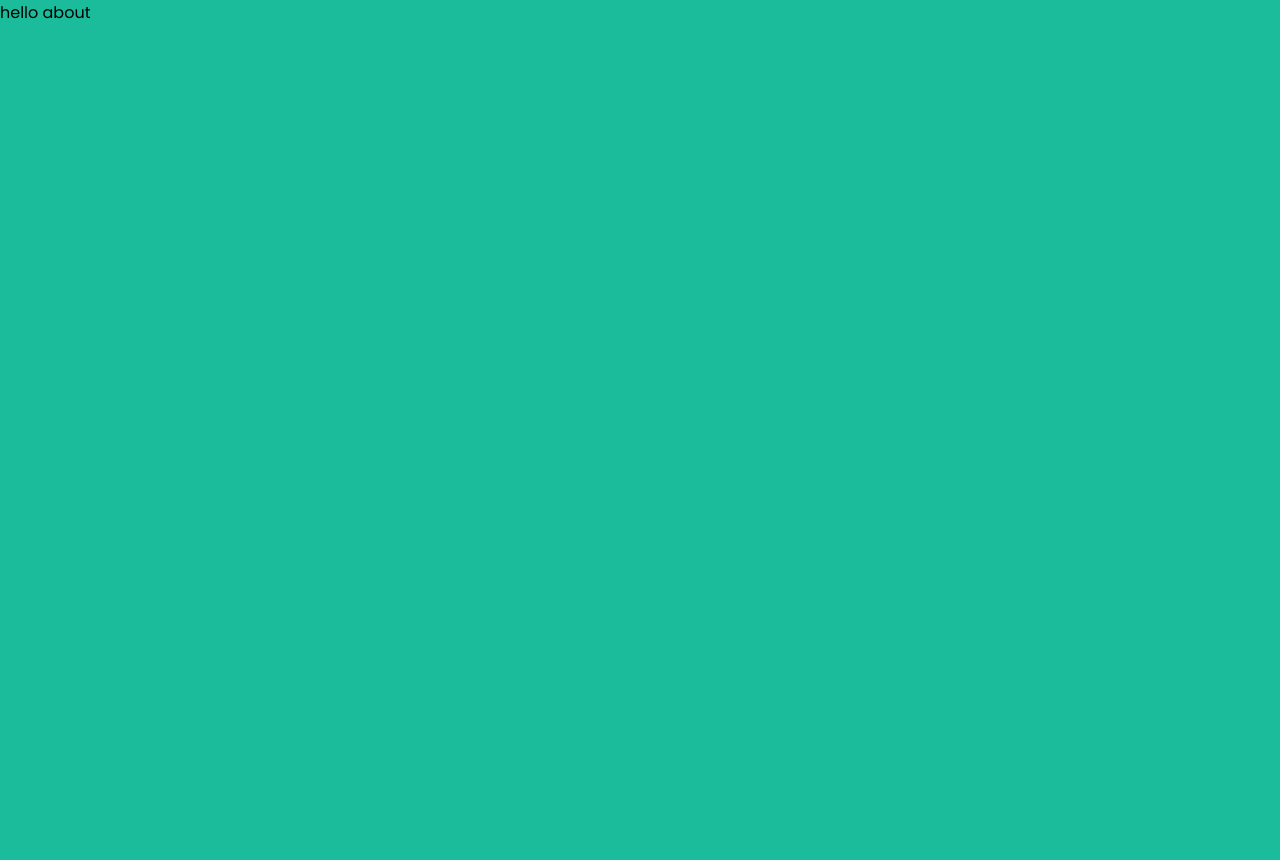
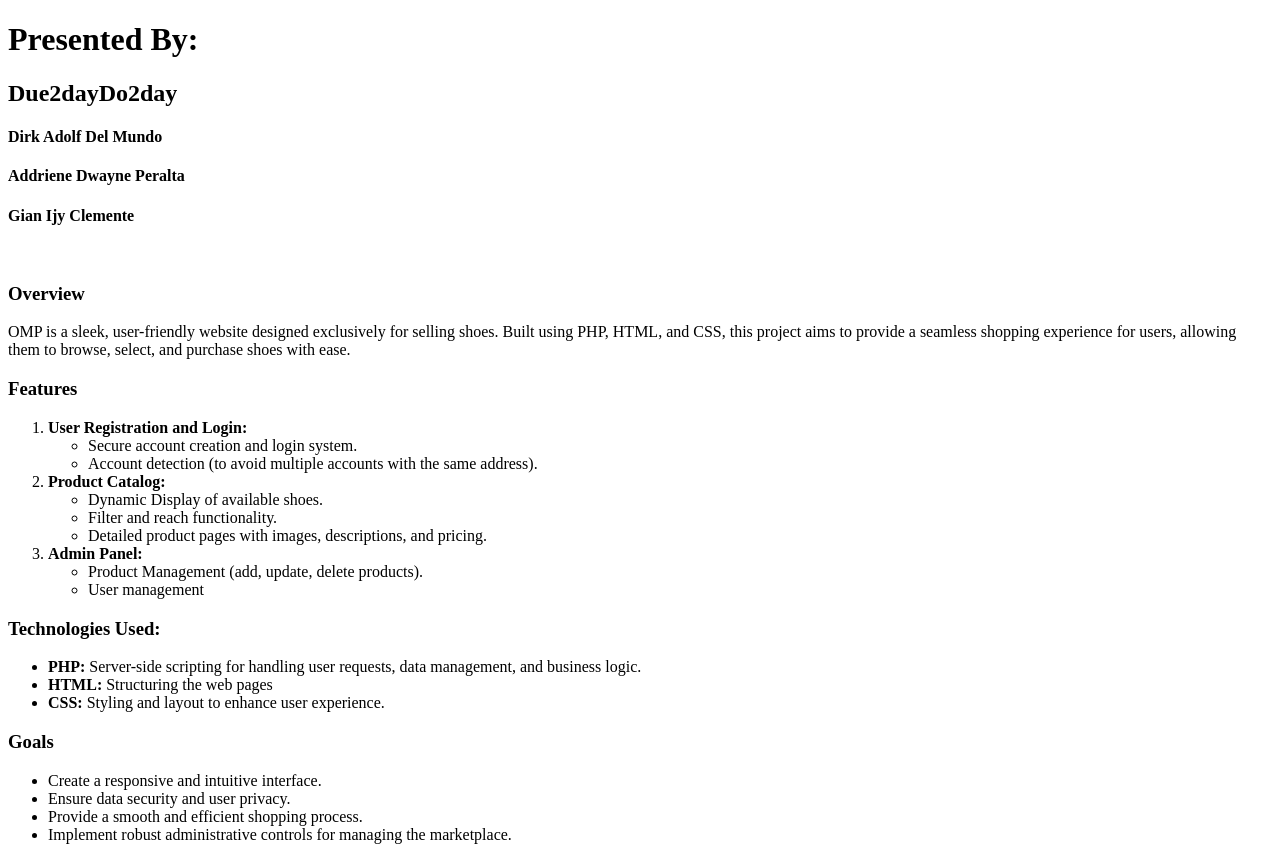
Before and after one commit to Gianijy/PHP-Final, a PHP site: page /about.php in a window 1280 px wide. Before the commit the page is almost empty. Before the commit the page ends 19 px from the top, so only its background shows below. Run offline with PHP 8.4, Linux system fonts and the light colour scheme.

Commit message:
Update about.php

```diff
--- a/PHP-final/about.php
+++ b/PHP-final/about.php
@@ -5,13 +5,71 @@
     <meta name="viewport" content="width=device-width, initial-scale=1.0">
     <title>About</title>
     <link rel="shortcut icon" type="x-icon" href="upperlogo.png">
-    <link rel="stylesheet" href="style.css">
+    <!-- <link rel="stylesheet" href="style.css"> -->
     <link rel="stylesheet" href="https://cdnjs.cloudflare.com/ajax/libs/font-awesome/5.15.2/css/all.min.css"/>
 </head>
 <body>
-<?php
+    <div class="heading">
+        <h1>Presented By:</h1>
+        <h2>Due2dayDo2day</h2>
+    </div>
 
-echo "hello about";?>
+    <div class="members">
+        <h4>Dirk Adolf Del Mundo</h4>
+        <h4>Addriene Dwayne Peralta</h4>
+        <h4>Gian Ijy Clemente</h4><br>
+    </div>
 
+    <div class="introduction">
+        <h3>Overview</h3>
+        <p>OMP is a sleek, user-friendly website designed exclusively for selling shoes. Built using PHP, HTML, and CSS, this project aims to provide a seamless shopping experience for users, allowing them to browse, select, and purchase shoes with ease.</p>
+    </div>
+
+    <div class="features">
+        <h3>Features</h3>
+        <ol>
+            <li>
+                <strong>User Registration and Login:</strong>
+                <ul>
+                    <li>Secure account creation and login system.</li>
+                    <li>Account detection (to avoid multiple accounts with the same address).</li>
+                </ul>
+            </li>
+            <li>
+                <strong>Product Catalog:</strong>
+                <ul>
+                    <li>Dynamic Display of available shoes.</li>
+                    <li>Filter and reach functionality.</li>
+                    <li>Detailed product pages with images, descriptions, and pricing.</li>
+                </ul>
+            </li>
+            <li>
+                <strong>Admin Panel:</strong>
+                <ul>
+                    <li>Product Management (add, update, delete products).</li>
+                    <li>User management</li>
+                </ul>
+            </li>
+        </ol>
+    </div>
+
+    <div class="technologies">
+        <h3>Technologies Used:</h3>
+        <ul>
+            <li><strong>PHP:</strong> Server-side scripting for handling user requests, data management, and business logic.</li>
+            <li><strong>HTML:</strong> Structuring the web pages</li>
+            <li><strong>CSS:</strong> Styling and layout to enhance user experience.</li>
+        </ul>
+    </div>
+
+    <div class="goals">
+        <h3>Goals</h3>
+        <ul>
+            <li>Create a responsive and intuitive interface.</li>
+            <li>Ensure data security and user privacy.</li>
+            <li>Provide a smooth and efficient shopping process.</li>
+            <li>Implement robust administrative controls for managing the marketplace.</li>
+        </ul>
+    </div>
 </body>
 </html>
```
